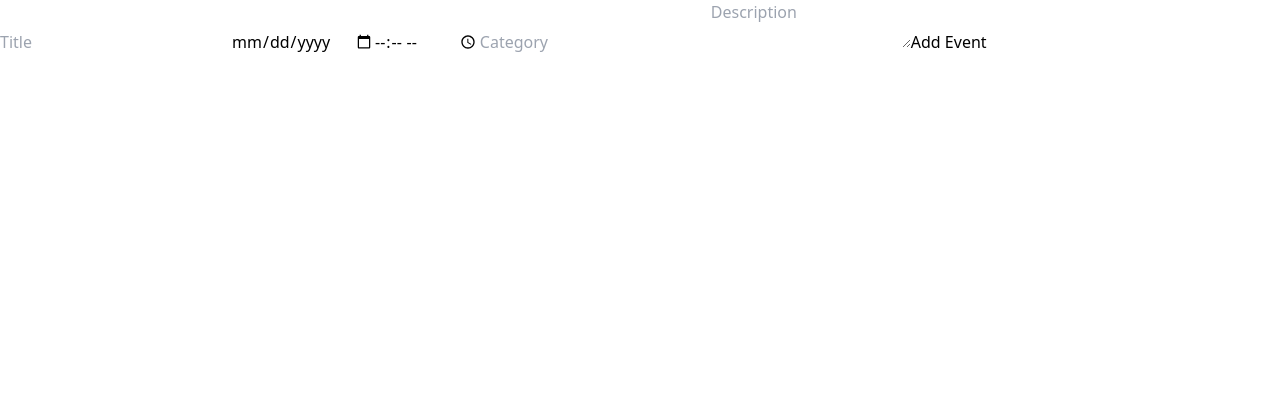
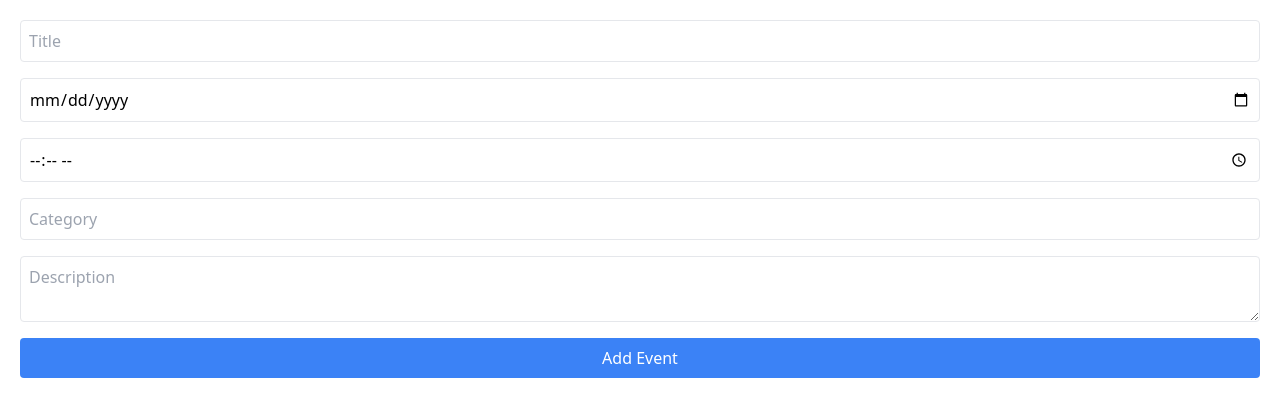
Before and after one commit to Ishirastogi/Event-calender, a React (Create React App) app: page /add-event in a window 1280 px wide. Shown: the top 416 px of the page. Built offline with nearby package versions, Linux system fonts and the light colour scheme.

Commit message:
Update EventForm.js

```diff
--- a/src/components/EventForm.js
+++ b/src/components/EventForm.js
@@ -1,21 +1,21 @@
-import React, { useState, useContext, useEffect } from 'react';
-import { useNavigate, useParams } from 'react-router-dom';
-import { EventContext } from '../context/EventContext';
+import React, { useState, useContext, useEffect } from "react";
+import { useNavigate, useParams } from "react-router-dom";
+import { EventContext } from "../context/EventContext";
 
 const EventForm = () => {
   const { events, setEvents } = useContext(EventContext);
   const { id } = useParams();
   const navigate = useNavigate();
 
-  const [title, setTitle] = useState('');
-  const [date, setDate] = useState('');
-  const [time, setTime] = useState('');
-  const [category, setCategory] = useState('');
-  const [description, setDescription] = useState('');
+  const [title, setTitle] = useState("");
+  const [date, setDate] = useState("");
+  const [time, setTime] = useState("");
+  const [category, setCategory] = useState("");
+  const [description, setDescription] = useState("");
 
   useEffect(() => {
     if (id) {
-      const event = events.find(event => event.id === id);
+      const event = events.find((event) => event.id === id);
       if (event) {
         setTitle(event.title);
         setDate(event.date);
@@ -30,51 +30,68 @@ const EventForm = () => {
     e.preventDefault();
 
     if (!title || !date || !time || !category || !description) {
-      alert('All fields are required');
+      alert("All fields are required");
       return;
     }
 
-    const newEvent = { id: id || new Date().toISOString(), title, date, time, category, description };
+    const newEvent = {
+      id: id || new Date().toISOString(),
+      title,
+      date,
+      time,
+      category,
+      description,
+    };
 
     if (id) {
-      setEvents(events.map(event => event.id === id ? newEvent : event));
+      setEvents(events.map((event) => (event.id === id ? newEvent : event)));
     } else {
       setEvents([...events, newEvent]);
     }
 
-    navigate('/');
+    navigate("/");
   };
 
   return (
-    <form onSubmit={handleSubmit}>
+    <form onSubmit={handleSubmit} className="flex flex-col gap-4 p-5">
       <input
         type="text"
+        className="border p-2 rounded"
         placeholder="Title"
         value={title}
         onChange={(e) => setTitle(e.target.value)}
       />
       <input
         type="date"
+        className="border p-2 rounded"
         value={date}
         onChange={(e) => setDate(e.target.value)}
       />
       <input
         type="time"
+        className="border p-2 rounded"
         value={time}
         onChange={(e) => setTime(e.target.value)}
       />
       <input
         type="text"
+        className="border p-2 rounded"
         placeholder="Category"
         value={category}
         onChange={(e) => setCategory(e.target.value)}
       />
       <textarea
+        className="border p-2 rounded"
         placeholder="Description"
         value={description}
         onChange={(e) => setDescription(e.target.value)}
       />
-      <button type="submit">{id ? 'Update Event' : 'Add Event'}</button>
+      <button
+        type="submit"
+        className="bg-blue-500 text-white py-2 rounded hover:bg-blue-700"
+      >
+        {id ? "Update Event" : "Add Event"}
+      </button>
     </form>
   );
 };
```
